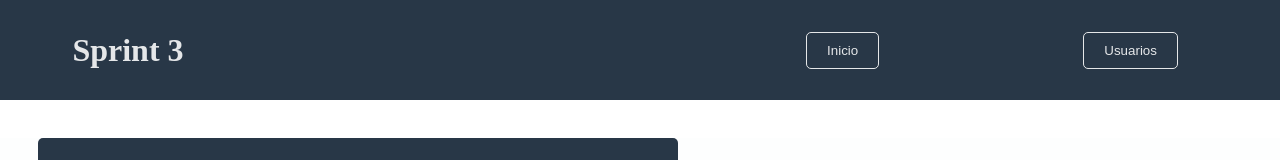
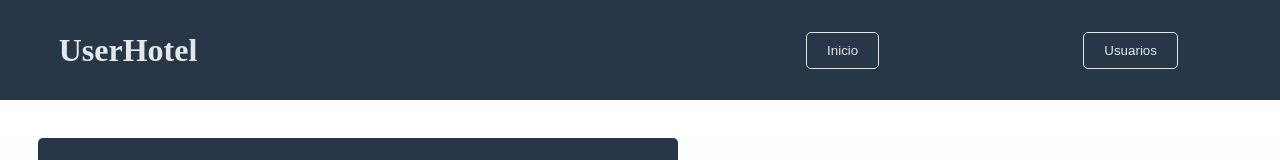
Before and after one commit to FelixDavid12/proyecto-ciclo-III, a Vue app: page /inicio in a window 1280 px wide. Shown: the top 160 px of the page. Built offline with nearby package versions, Linux system fonts and the light colour scheme.

Commit message:
Cambio en el header del inicio

```diff
--- a/src/App.vue
+++ b/src/App.vue
@@ -1,7 +1,7 @@
 <template>
   <div id="app">
     <div class="header">
-      <h1>Sprint 3</h1>
+      <h1>UserHotel</h1>
       <nav>
         <button v-on:click="init">Inicio</button>
         <button v-on:click="users">Usuarios</button>
```
